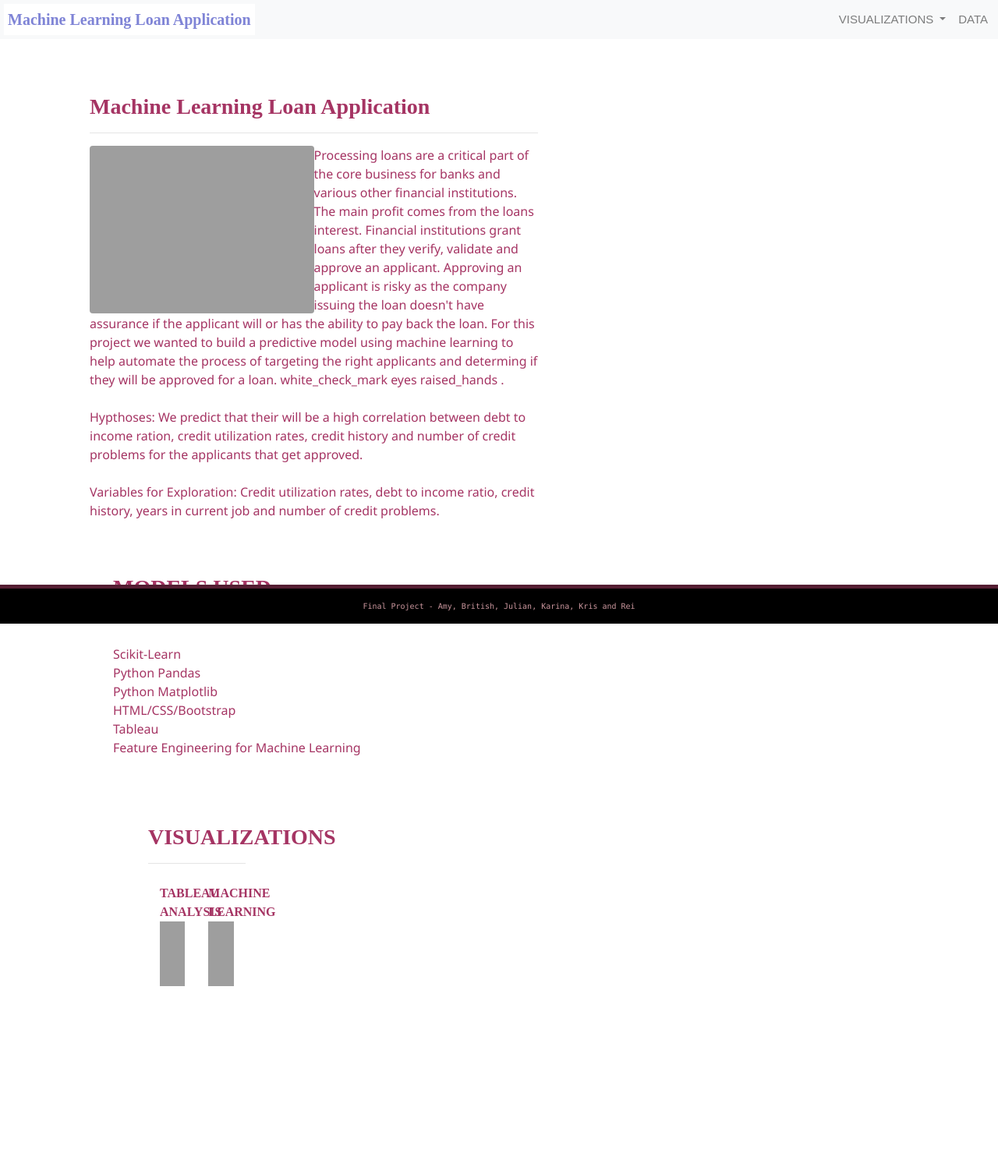
After one commit to Loudju/Machine_Learning_Credit_app, a Python web app: template Templates/index.html in a window 1280 px wide. The commit adds this page. Shown: the whole page at 78% size. Run offline with Jinja, Linux system fonts and the light colour scheme; the template is opened without the code that fills it, so the values that code supplies are empty; some libraries are stand-ins or nearby versions; grey boxes are pictures that could not be loaded.

Commit message:
Add files via upload

```diff
--- a/Static/CSS/main.css
+++ b/Static/CSS/main.css
@@ -1,5 +1,5 @@
 body {
-    background-image: url("");
+    background-image: ("static/image/fiancial_loan_pic.png");
     height: 750px;
     background-position: right;
     background-repeat: repeat;
@@ -11,7 +11,7 @@ body {
 }
 
 .navigation .navbar-brand {
-    color: rgb(165, 52, 99);
+    color: rgb(127, 132, 214);
     margin-left: 0px;
     padding: inherit;
     font-weight: bold;
@@ -30,20 +30,20 @@ body {
 }
 
 .dropdown-item {
-    color: rgba(165, 52, 99, 0.75);
+    color: rgba(8, 8, 8, 0.75);
 }
 
 .dropdown .dropdown-menu .dropdown-item:active,
 .dropdown .dropdown-menu .dropdown-item:hover {
-    background-color: rgba(165, 52, 99, 0.75);
+    background-c color: rgb(127, 132, 214);
 }
 
 .nav-link:hover {
-    background-color: rgba(165, 52, 99, 0.75);
+    background-color: rgba(159, 163, 224, 0.75);
 }
 
 .navbar-brand:hover {
-    color: rgb(165, 52, 99);
+    color: color: rgb(127, 132, 214);
 }
 
 a {
--- /dev/null
+++ b/Templates/index.html
@@ -0,0 +1,96 @@
+<!doctype html>
+<html lang="en">
+
+<head>
+    <meta charset="utf-8">
+    <meta name="viewport" content="width=device-width, initial-scale=1">
+    <link rel="stylesheet" href="https://stackpath.bootstrapcdn.com/bootstrap/4.3.1/css/bootstrap.min.css" integrity="sha384-ggOyR0iXCbMQv3Xipma34MD+dH/1fQ784/j6cY/iJTQUOhcWr7x9JvoRxT2MZw1T" crossorigin="anonymous">
+    <script src="https://code.jquery.com/jquery-3.3.1.slim.min.js" integrity="sha384-q8i/X+965DzO0rT7abK41JStQIAqVgRVzpbzo5smXKp4YfRvH+8abtTE1Pi6jizo" crossorigin="anonymous"></script>
+    <script src="https://stackpath.bootstrapcdn.com/bootstrap/4.3.1/js/bootstrap.min.js" integrity="sha384-JjSmVgyd0p3pXB1rRibZUAYoIIy6OrQ6VrjIEaFf/nJGzIxFDsf4x0xIM+B07jRM" crossorigin="anonymous"></script>
+    <link rel="stylesheet" type="text/css" href="static/css/main.css">
+    <title>Machine Learning Loan Application</title>
+</head>
+
+<body>
+    <div class="navigation">
+        <nav class="navbar navbar-expand-lg navbar-light bg-light">
+            <a class="navbar-brand" style="background-color: rgb(255,255,255);" href="index.html">Machine Learning Loan Application</a>
+            <button class="navbar-toggler" type="button" data-toggle="collapse" data-target="#navbarNavDropdown" aria-controls="navbarNavDropdown" aria-expanded="false" aria-label="Toggle navigation">
+                <span class="navbar-toggler-icon"></span>
+            </button>
+            <div class="collapse navbar-collapse" id="navbarNavDropdown">
+                <ul class="navbar-nav ml-auto">
+                    <li class="nav-item dropdown">
+                        <a class="nav-link dropdown-toggle" href="#" id="navbarDropdownMenuLink" role="button" data-toggle="dropdown" aria-haspopup="true" aria-expanded="false">
+                            VISUALIZATIONS
+                        </a>
+                        <div class="dropdown-menu" aria-labelledby="navbarDropdownMenuLink">
+                            <a class="dropdown-item" href="WebVisualizations/tableau.html">Tableau</a>
+                            <a class="dropdown-item" href="WebVisualizations/machine-learning.html">Machine Learning</a>
+                        </div>
+                    </li>
+                    <li class="nav-item">
+                        <a class="nav-link" href="WebVisualizations/data.html">DATA</a>
+                </ul>
+            </div>
+        </nav>
+    </div>
+    <div class="container">
+        <div class="row">
+            <div class="col-lg-7 col-md-12">
+                <div class="box" style="padding-bottom: 20px;">
+                    <h3 class="title">Machine Learning Loan Application </h3>
+                    <hr>
+                    <img src="static/image/financial loan pic.png" class="vizualization rounded float-left" alt="Introduction Picture">
+                    <p> Processing loans are a critical part of the core business for banks and various other financial institutions. The main profit comes from the loans interest. Financial institutions grant loans after they verify, validate and approve
+                        an applicant. Approving an applicant is risky as the company issuing the loan doesn't have assurance if the applicant will or has the ability to pay back the loan. For this project we wanted to build a predictive model using machine
+                        learning to help automate the process of targeting the right applicants and determing if they will be approved for a loan. white_check_mark eyes raised_hands .
+                        <br>
+                        <br> Hypthoses: We predict that their will be a high correlation between debt to income ration, credit utilization rates, credit history and number of credit problems for the applicants that get approved.
+                        <br>
+                        <br> Variables for Exploration: Credit utilization rates, debt to income ratio, credit history, years in current job and number of credit problems.
+                    </p>
+                    <div class="box ">
+                        <h3 class="title ">MODELS USED</h3>
+                        <hr>
+                        <div class="container ">
+                            <div class="row ">
+                                <p>
+                                    <br>Scikit-Learn <br> Python Pandas<br> Python Matplotlib<br> HTML/CSS/Bootstrap
+                                    <br> Tableau
+                                    <br> Feature Engineering for Machine Learning<br>
+                            </div>
+                        </div>
+                        <div class="col-lg-5 col-mt-12 ">
+                            <div class="box ">
+                                <h3 class="title ">VISUALIZATIONS</h3>
+                                <hr>
+                                <div class="container ">
+                                    <div class="row " style="padding-bottom: 70px; ">
+                                        <div class="col-6 ">
+                                            <div class="title ">TABLEAU <br> ANALYSIS</div>
+                                            <a href="WebVisualizations/tableau.html ">
+                                                <img class="panel " src="static/images/tableau.PNG " alt="Tableau Notebook ">
+                                            </a>
+                                        </div>
+                                        <div class="col-6 ">
+                                            <div class="title ">MACHINE LEARNING</div>
+                                            <a href="WebVisualizations/machine-learning.html ">
+                                                <img class="panel " src="static/images/residual_plots.png " alt="Machine Learning Visualization ">
+                                            </a>
+                                        </div>
+                                    </div>
+                                </div>
+                            </div>
+
+                            </p>
+                        </div>
+                    </div>
+                </div>
+            </div>
+        </div>
+    </div>
+    <footer> Final Project - Amy, British, Julian, Karina, Kris and Rei</footer>
+</body>
+
+</html>
```
